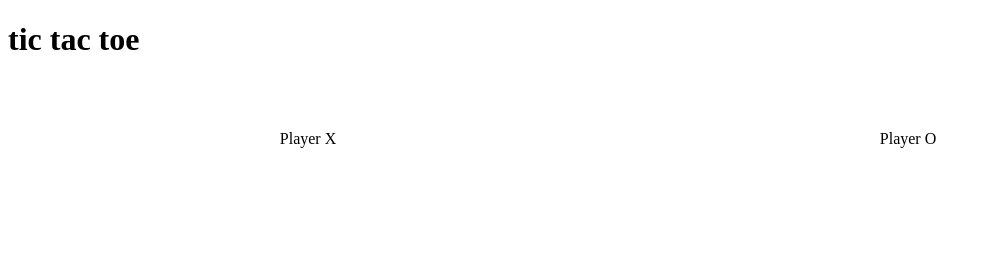
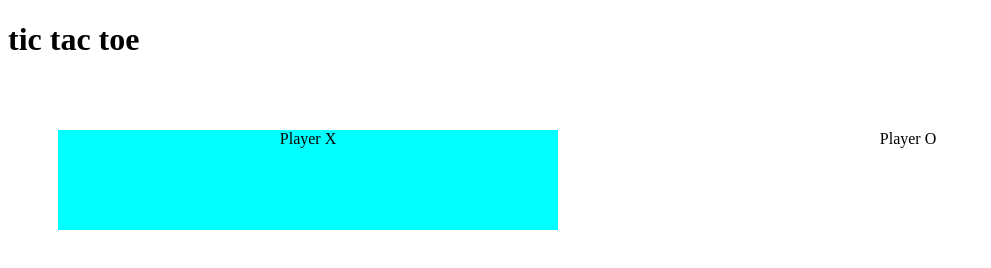
Before and after one commit to muchubatactics/tic-tac-toe-odin, a plain HTML site: page index.html in a window 1280 px wide. Both pictures are taken after a click on the button "Play Against Human". Shown: the whole page, without its empty margins (0-991 px from the left). Drawn offline with Linux system fonts and the light colour scheme.

Commit message:
progress

```diff
--- a/script.js
+++ b/script.js
@@ -29,24 +29,46 @@ const gameBoard = (function(doc, id){
 	};
 })(document, "#game-board");
 
-const player = (function(){
-	let boardDivs = document.querySelectorAll("#game-board > div");
-
-	for (let div of Array.from(boardDivs))
-	{
-		div.addEventListener("click", play);
-	}
+const player = (function(gameboard){
+	let boardDivs;
+	let current, xdiv, odiv, player1, player2;
+	const listSetup = function(){
+		boardDivs = document.querySelectorAll("#game-board > div");
+		for (let div of Array.from(boardDivs))
+		{
+			div.addEventListener("click", play);
+		}
+	};
 
 	function play()
 	{
-		console.log(this);
+		gameboard.gameArray[Number(this.getAttribute("data-pos"))];
+		gameboard.refresh();
+		switchEmphasis(xdiv, odiv)
+
+	}
+	function switchEmphasis(div1, div2)
+	{
+		if ("emphasis" in div1.classList)
+		{
+			div1.classList.remove("emphasis");
+			div2.classList.add("emphasis");
+		}
+		else
+		{
+			div2.classList.remove("emphasis");
+			div1.classList.add("emphasis");
+		}
 	}
 
 	return {
 		play,
-
+		listSetup,
+		player1, player2,
+		xdiv, odiv,
+		current
 	};
-})();
+})(gameBoard);
 
 function createPlayer(name)
 {
@@ -65,6 +87,7 @@ const game = (function(gameBoard, playerX, playerO){
 	let xDiv = document.createElement("div");
 	xDiv.classList.add("play-div");
 	xDiv.textContent = `Player ${playerX.name}`;
+	xDiv.classList.add("emphasis");
 
 
 
@@ -76,6 +99,17 @@ const game = (function(gameBoard, playerX, playerO){
 		sampleDiv.appendChild(xDiv);
 		sampleDiv.appendChild(oDiv);
 		gameBoard.render();
+		playerX.listSetup();
+
+		player.xdiv = xDiv;
+		player.odiv = oDiv;
+
+		player.player1 = playerX;
+		player.player2 = playerO;
+		player.current = playerX;
+
+
+
 	}
 
 	function init()
--- a/style.css
+++ b/style.css
@@ -25,3 +25,7 @@
     display: flex;
     flex-direction: row;
 }
+
+.emphasis {
+    background-color: aqua;
+}
```
